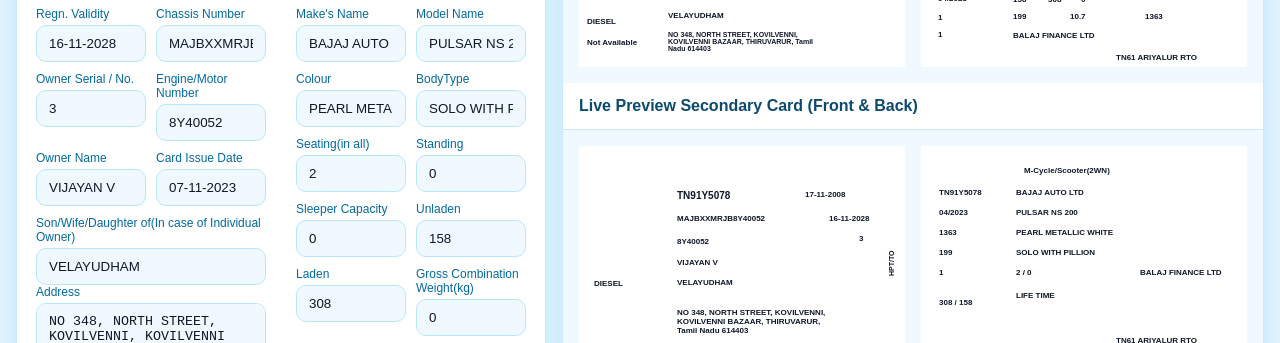
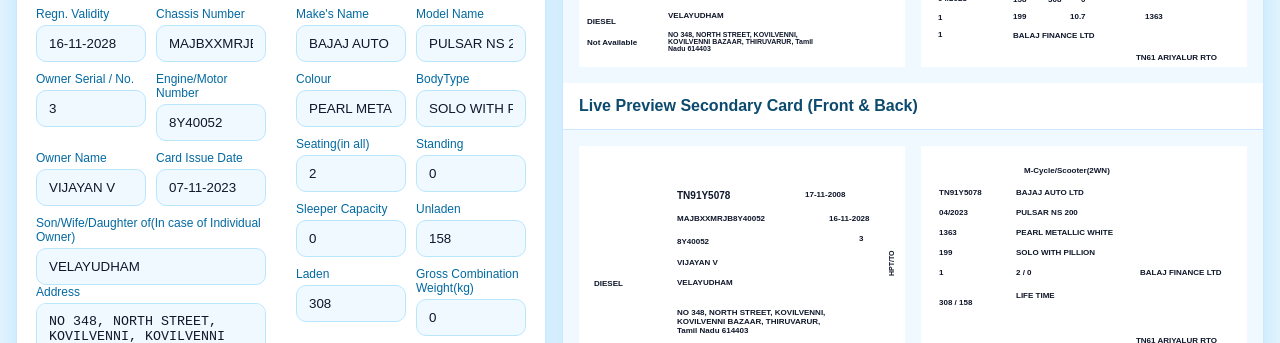
Before and after one commit to guna-duraisamy/card-generator, a plain HTML site: page index.html in a window 1280 px wide. Shown: the part 268-611 px from the top of the page. Drawn offline with nearby package versions, Linux system fonts and the light colour scheme.

Commit message:
Update index.html

```diff
--- a/index.html
+++ b/index.html
@@ -437,9 +437,8 @@
           <div id="registerationAuthority" style="
                         position: absolute;
                         font-size: 8px;
-                        font-weight: 600;
-                        margin-left: 195px;
-                        margin-top: 190px;">
+                        font-weight: 600; top: 190px; right: 30px; white-space: nowrap; text-align:right
+                        ">
           </div>
         </div>
       </div>
@@ -646,8 +645,9 @@
                         position: absolute;
                         font-size: 8px;
                         font-weight: 600;
-                        margin-left: 195px;
-                        margin-top: 190px;">
+                        top: 190px; right: 30px; white-space: nowrap; text-align:right;
+
+            ">
           </div>
         </div>
       </div>
```
